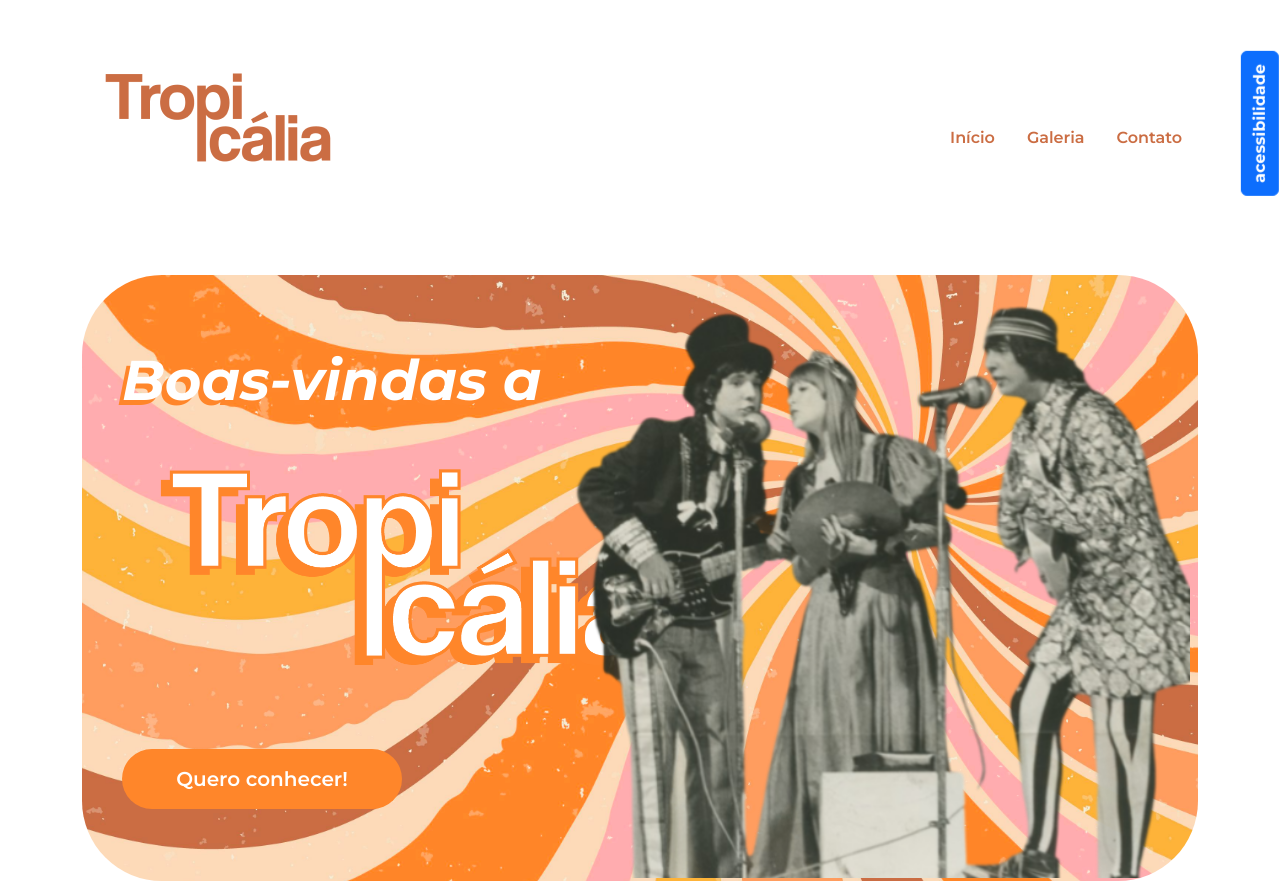
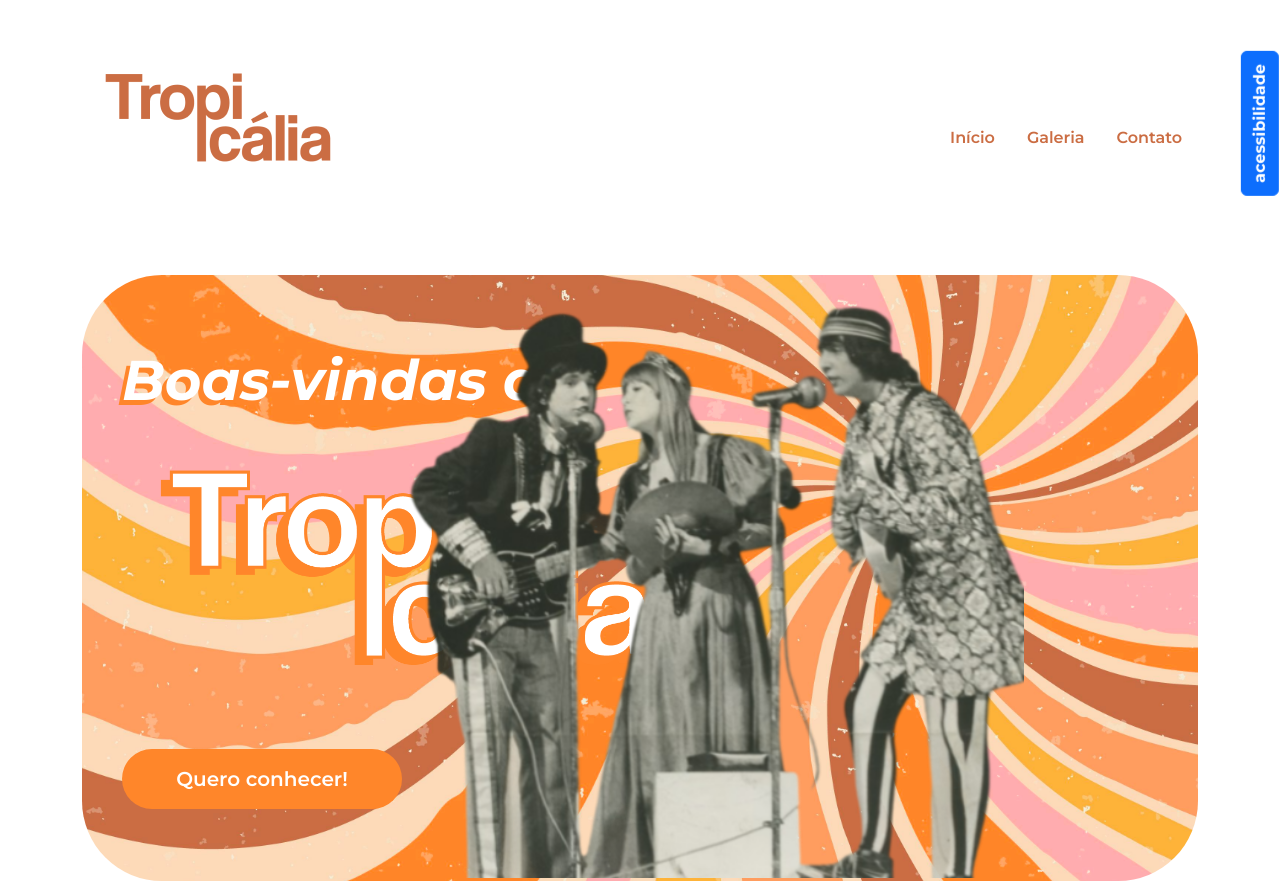
Before and after one commit to dionattangab/tropicalia, a plain HTML site: page index.html in a window 1280 px wide. Shown: the top 881 px of the page. Drawn offline with nearby package versions, Linux system fonts and the light colour scheme.

Commit message:
dionattan costa

```diff
--- a/styles.css
+++ b/styles.css
@@ -69,7 +69,7 @@ section {
 /* posicionamento para a imagem à direita */
 .img-inicio {
     position: absolute;
-    right: 7%;
+    right: 20%;
     top: 18rem;
     width: 40rem;
     height: auto;
```
